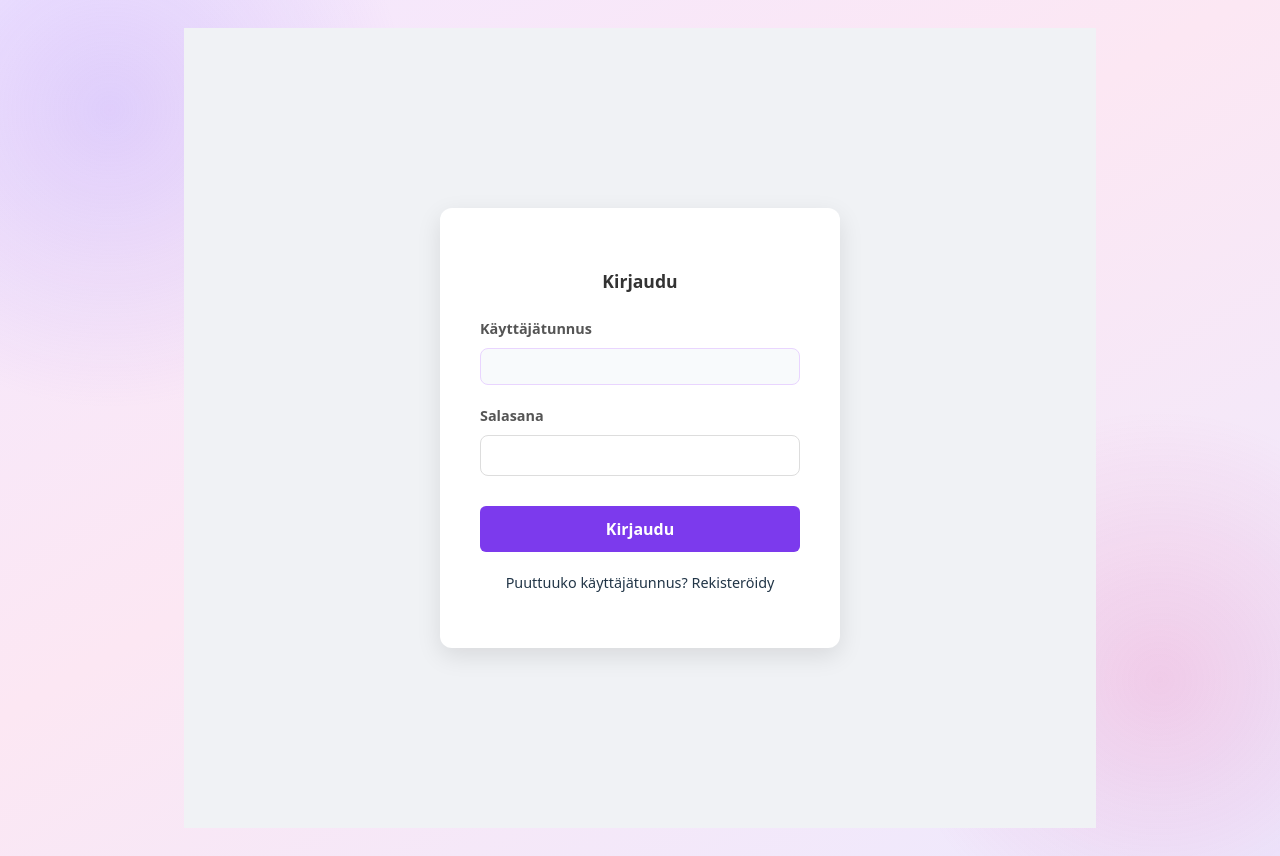
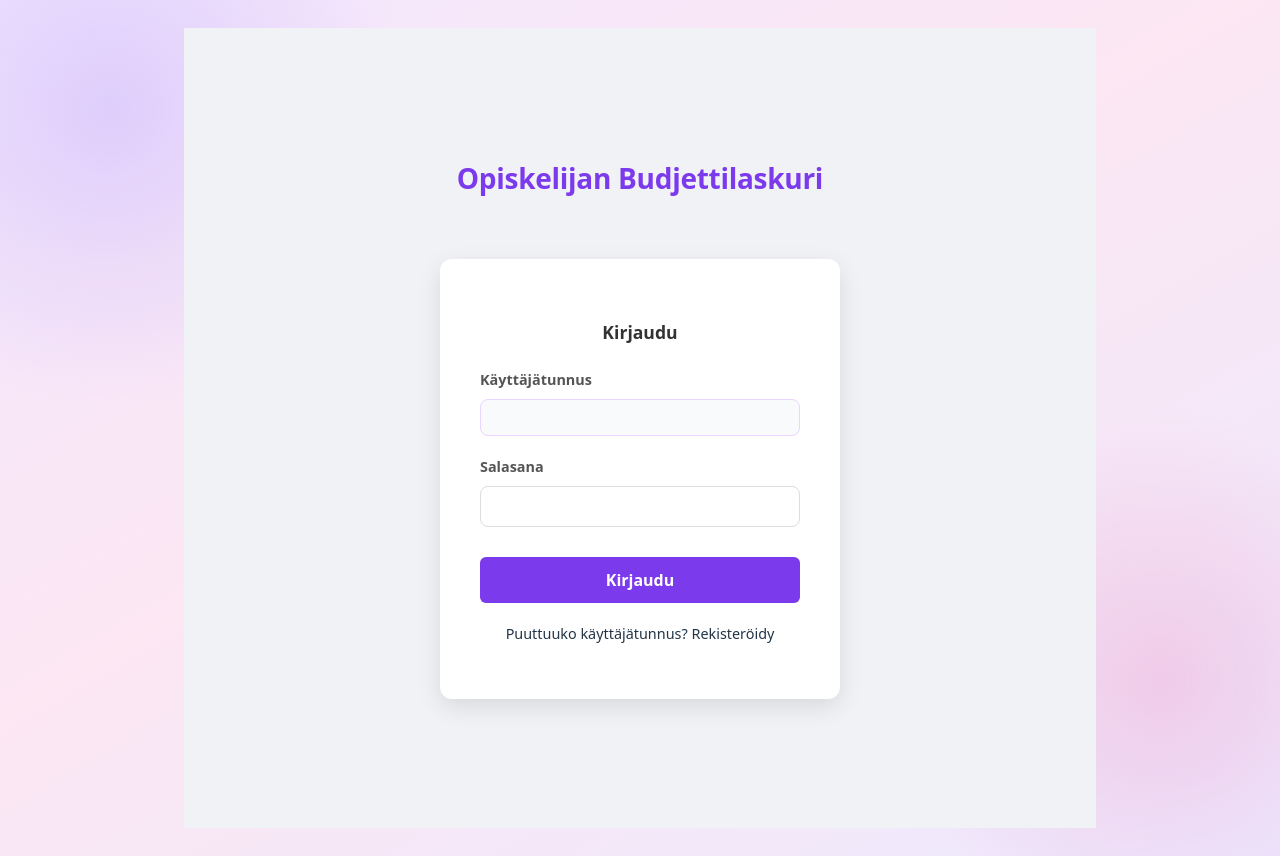
Before and after one commit to Opiskelijan-budjettilaskuri/Opiskelijan-budjettilaskuri, a React app in the folder frontend/: page / in a window 1280 px wide. Built offline with nearby package versions, Linux system fonts and the light colour scheme; the HTML template or start-up script is replaced by a standard one; what ag-grid-community would draw is missing.

Commit message:
Lisää otsikko kirjatumis-sivulle

```diff
--- a/frontend/src/sivut/kirjaudu.css
+++ b/frontend/src/sivut/kirjaudu.css
@@ -1,9 +1,16 @@
 .login-container {
     display: flex;
+    flex-direction: column;
     justify-content: center;
     align-items: center;
-    height: 100vh;
+    min-height: 100vh;
     background-color: #f0f2f5;
+}
+
+.login-container h1 {
+    text-align: center;
+    margin-bottom: 60px;
+    color: #7c3aed;
 }
 
 .login-card {
--- a/frontend/src/sivut/kirjaudu.jsx
+++ b/frontend/src/sivut/kirjaudu.jsx
@@ -40,7 +40,9 @@ export default function Kirjaudu({ setKirjautunut }) {
     };
 
     return (
+        <div className="page-wrapper">
             <div className="login-container">
+                <h1>Opiskelijan Budjettilaskuri</h1>
                 <div className="login-card">
                     <h2>Kirjaudu</h2>
 
@@ -83,5 +85,6 @@ export default function Kirjaudu({ setKirjautunut }) {
                     </p>
                 </div>
             </div>
+        </div>
     );
 }
```
Lines whose indentation alone changed are shown as unchanged.
